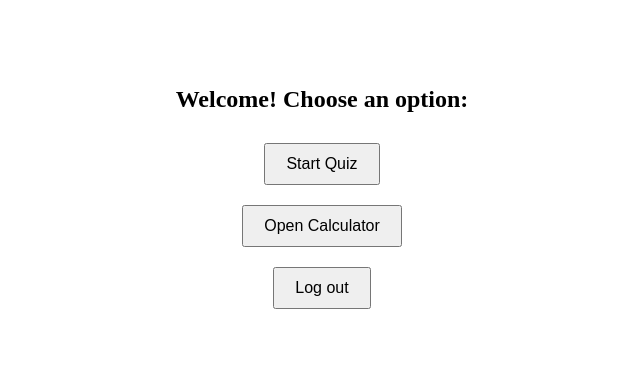
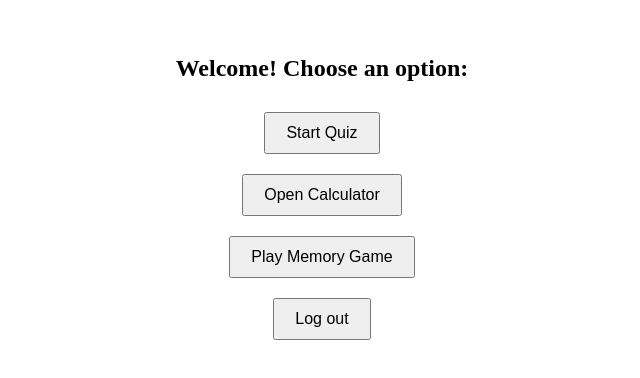
Before and after one commit to epiglotis/QuizApp-NextJS, a Next.js app: page /mainpage in a window 1280 px wide. Shown: the part 214-592 px from the top of the page, without its empty margins (318-958 px from the left). Built offline with nearby package versions, Linux system fonts and the light colour scheme.

Commit message:
Update mainpage.tsx

```diff
--- a/src/pages/mainpage.tsx
+++ b/src/pages/mainpage.tsx
@@ -16,6 +16,10 @@ export default function MainPage() {
     router.push('/calculator'); // Redirect to the calculator page
   };
 
+  const handleMemoryGameButtonClick = () => {
+    router.push('/memorygame'); // Redirect to the memory game page
+  };
+
   const handleLogout = () => {
     logoutUser();
     // Redirect to login page after logout
@@ -31,6 +35,9 @@ export default function MainPage() {
       <button className={styles['main-page-button']} onClick={handleCalculatorButtonClick}>
         Open Calculator
       </button>
+      <button className={styles['main-page-button']} onClick={handleMemoryGameButtonClick}>
+        Play Memory Game
+      </button>
       <button className={styles['main-page-button']} onClick={handleLogout}>
         Log out
       </button>
```
